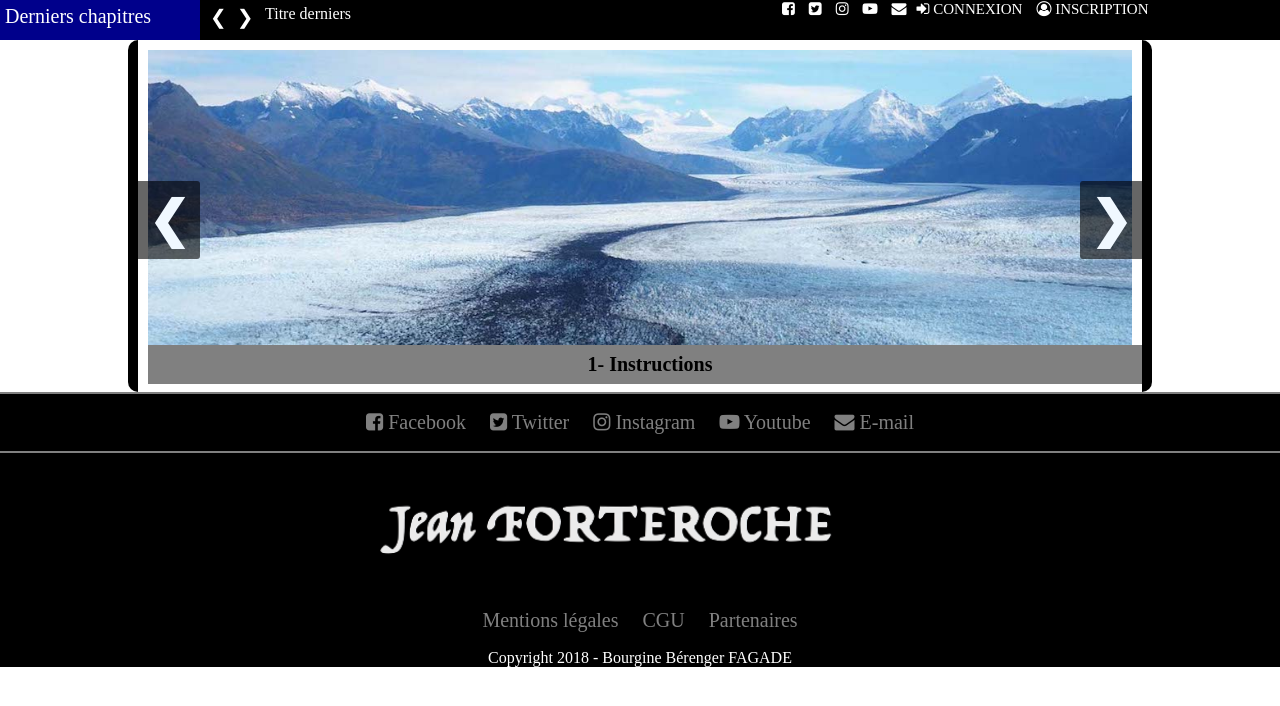
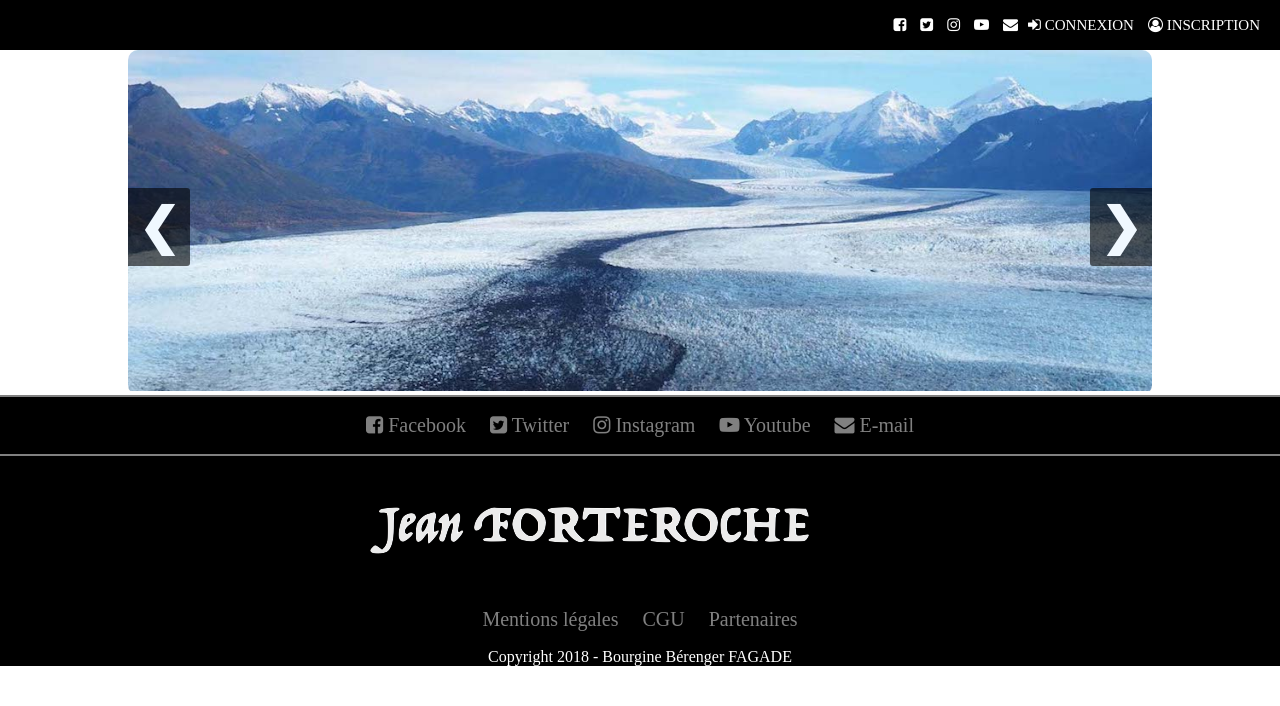
Before and after one commit to BOURGINE/Blog-Ecrivain, a PHP site: template View/Frontend/slides.php in a window 1280 px wide. Shown: the top 706 px of the page. Run offline with PHP 8.4, Linux system fonts and the light colour scheme; the template is opened without the code that fills it: most values are stand-ins (such as "Sample title", 1, 10 or a date in 2020); some libraries are stand-ins or nearby versions.

```diff
--- a/Public/style.css
+++ b/Public/style.css
@@ -22,41 +22,18 @@ a {
 }
 
 /*-------------------------------
-    BANDE NOIRE
+    BANDE Bleu
  ---------------------------------*/
 #bandeNoire
 {
-    height: 40px;
+    height: 50px;
     background-color: black;
     width: 100%;
     display: flex;
+    align-items: center;
+    justify-content: end;
+    padding-right: 20px;
 }
-
-#chapitres
-{
-    background: darkblue;
-    color: white;
-    font-size: 20px;
-    padding: 5px;
-    width: auto;
-    min-width: 200px;
-}
-
-#fleches
-{
-    color: white;
-    font-size: 20px;
-    padding: 5px;
-    width: 60px;
-    min-width: 60px;
-}
-
-#prev1, #next1 {
-    cursor: pointer; /*Code 606: La nouvelle propriété que je viens apprendre*/
-    padding-left: 5px;
-}
-
-
 
 #resoSocio
 {
@@ -167,8 +144,6 @@ a {
     width: 80%;
     position:relative;
     margin: auto;
-    border-left: 10px solid black;
-    border-right: 10px solid black;
     border-radius: 10px;
     overflow: hidden;
 
@@ -176,7 +151,6 @@ a {
 
 .slide
 {
-    border: 10px white solid;
     display: none;
 
 }
@@ -289,8 +263,10 @@ h1
 
 #photo_auteur
 {
-    width: 100%;
+    width: 80%;
     height: 200px;
+    margin-left: 10%;
+    margin-right: 10%;
 }
 
 /*--------------------------
--- a/View/Frontend/biblio.php
+++ b/View/Frontend/biblio.php
@@ -24,7 +24,7 @@ include("menu.php");
 
             <div class="titre1">
                 <div class="titre2">
-                    <h1>Qui est Jean FORTEROCHE ? </h1>
+                    <h1> JEAN FORTEROCHE  </h1>
                 </div>
             </div>
 
--- a/View/Frontend/readLastPosts.php
+++ b/View/Frontend/readLastPosts.php
@@ -33,7 +33,7 @@ include("slides.php");
 
         <div class="titre1">
             <div class="titre2">
-                <h1>Qui est Jean FORTEROCHE ? </h1>
+                <h1> JEAN FORTEROCHE  </h1>
             </div>
         </div>
 
--- a/View/Frontend/slides.php
+++ b/View/Frontend/slides.php
@@ -7,27 +7,22 @@
 
             <figure class="slide" style="display: block">
                 <img src="public/img/01.jpg" alt="instructions">
-                <figcaption class="text">1- Instructions</figcaption>
             </figure>
 
             <figure class="slide">
                 <img src="public/img/02.jpg" alt="instructions">
-                <figcaption class="text">2- Cliquez sur un marqueur pour sélectionnez une station</figcaption>
             </figure>
 
             <figure class="slide">
                 <img src="public/img/03.jpg">
-                <figcaption class="text">3- Cliquez sur le bouton "Réserver"</figcaption>
             </figure>
 
             <figure class="slide">
                 <img src="public/img/04.jpg" alt="instructions">
-                <figcaption class="text">4- Signez dans le canvas et validez votre signature</figcaption>
             </figure>
 
             <figure class="slide">
                 <img src="public/img/05.jpg" alt="instructions">
-                <figcaption class="text">5- Vous avez 20 MINS pour récupérer votre vélo (tic...tac...)</figcaption>
             </figure>
             <!--les flêches-->
             <div>
--- a/View/template.php
+++ b/View/template.php
@@ -3,7 +3,7 @@
 if (isset($_SESSION['pseudo']))
 {
     //Affiche les infos de la session
-    $info1 = '<span class="glyphicon glyphicon-user"></span> Hello '.ucfirst($_SESSION['pseudo']).' !';
+    $info1 = '<span class="glyphicon glyphicon-user"></span> HELLO '.ucfirst($_SESSION['pseudo']).' !';
     $info2 = '<a href="index.php?action=deconnexion"> <i class="fa fa-sign-out" aria-hidden="true"></i> DECONNEXION</a>';
 }
 else
@@ -51,22 +51,6 @@ else
 
 <section id="bandeNoire">
 
-    <div id="chapitres"> Derniers chapitres
-    </div>
-
-    <div id="fleches">
-        <a id="prev1">&#10094</a>
-        <a id="next1">&#10095</a>
-    </div>
-
-    <div id="titreChapitre">
-        <div class="slideTitre" style="display: block"> Titre derniers </div>
-        <div class="slideTitre" >Titre dernier - 1</div> <!--récupérer le titre en php -->
-        <div class="slideTitre">Titre dernier - 2</div> <!--récupérer le titre en php -->
-        <div class="slideTitre">Titre dernier - 3</div>  <!--récupérer le titre en php -->
-        <div class="slideTitre">Titre dernier - 4</div> <!--récupérer le titre en php -->
-    </div>
-
     <div id="resoSocio"> <!--reseaux socio -->
         <ul>
             <li><a href="#"><i class="fa fa-facebook-square" aria-hidden="true"></i></a></li>
@@ -109,7 +93,7 @@ else
         </nav>
 
         <div>
-            <img src="Public/img/logoFooter.png" alt="jeanforteroche" style="text-align: center; width: 100%;">
+            <img src="Public/img/logoFooter.png" alt="jeanforteroche">
         </div>
 
         <nav id="navFooter2">
--- a/index.php
+++ b/index.php
@@ -154,11 +154,7 @@ try {
 
         elseif ($_GET['action'] == 'chapitres')
         {
-
-
-
-
-            $controller->readAllPostsByPage();
+           $controller->readAllPostsByPage();
         }
 
 
```
Also changed, not shown: Controller/CommentController.php (+1 -6 lines), Controller/PostController.php (+21 -58 lines), Model/Entity/Comment.php (+2 -5 lines), Model/Manager/PostManager.php (+34 -36 lines), View/Frontend/readAllPosts.php (+16 -11 lines).
